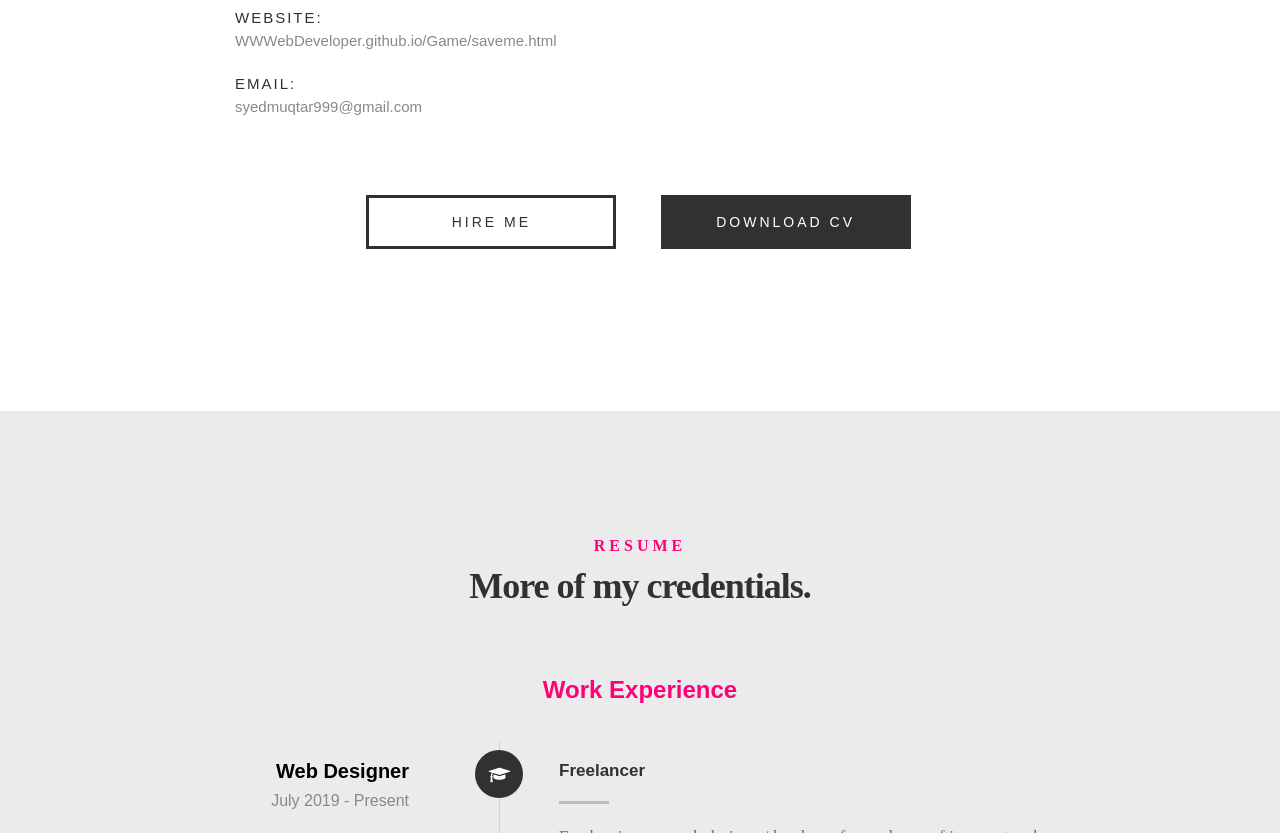
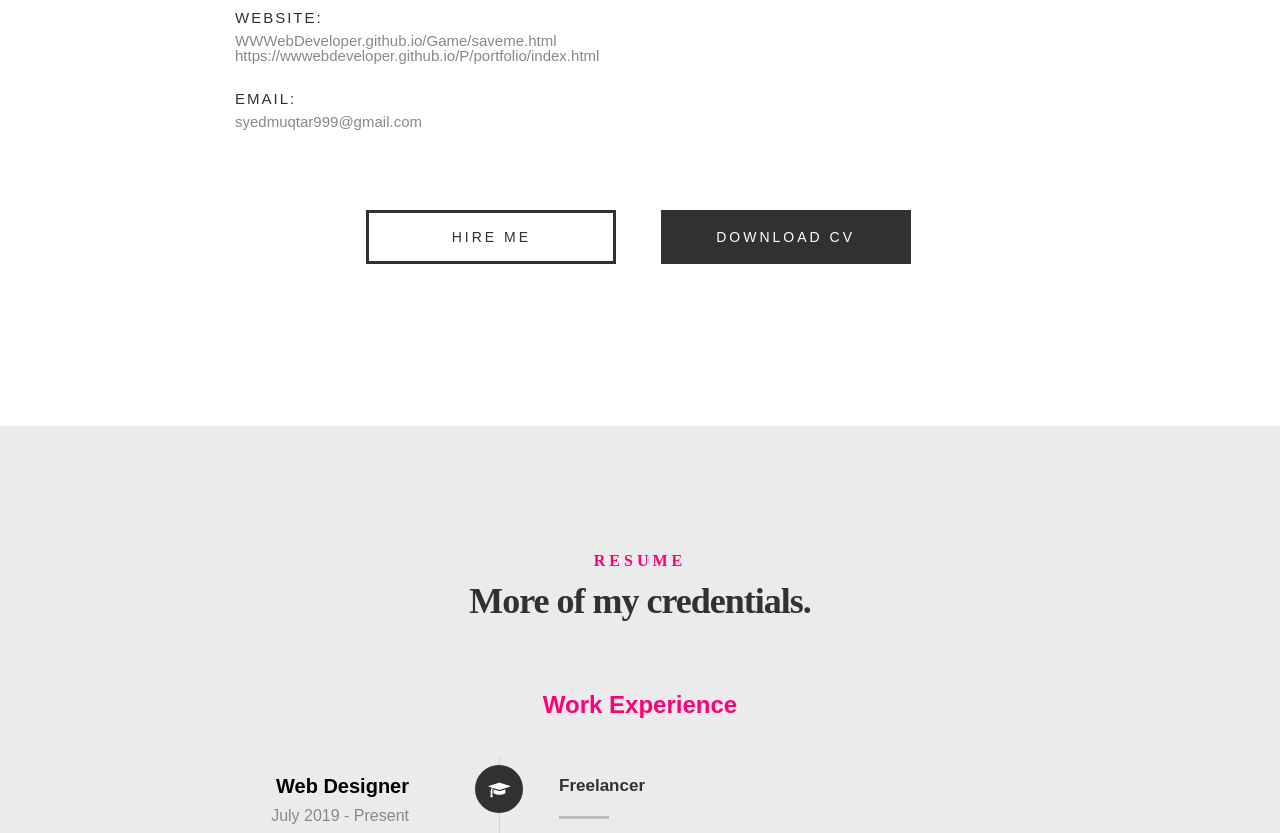
Before and after one commit to WWWebDeveloper/P, a plain HTML site: page portfolio/index.html in a window 1280 px wide. Shown: the part 1868-2701 px from the top of the page. Drawn offline with Linux system fonts and the light colour scheme; files whose address does not match are found by name; a web font is replaced by a local one.

Commit message:
Update index.html

```diff
--- a/portfolio/index.html
+++ b/portfolio/index.html
@@ -141,7 +141,7 @@
    				</li>
    				<li>
    					<strong>Website:</strong>
-   					<span>WWWebDeveloper.github.io/Game/saveme.html</span>
+   					<span>WWWebDeveloper.github.io/Game/saveme.html<br>https://wwwebdeveloper.github.io/P/portfolio/index.html</span>
    				</li>
    				<li>
    					<strong>Email:</strong>
```
